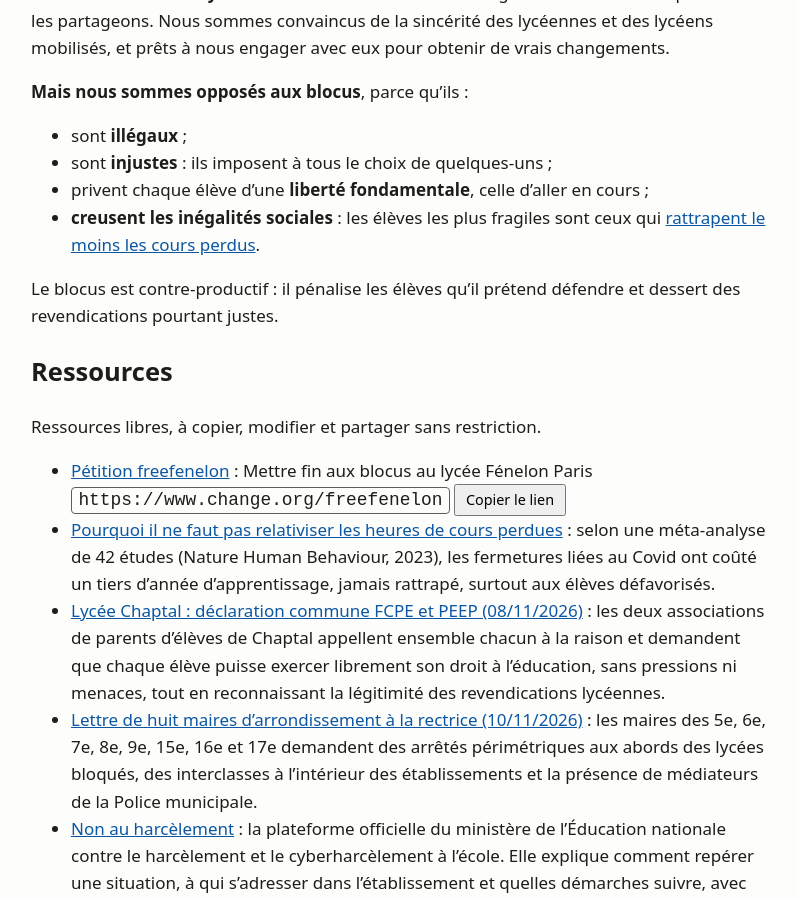
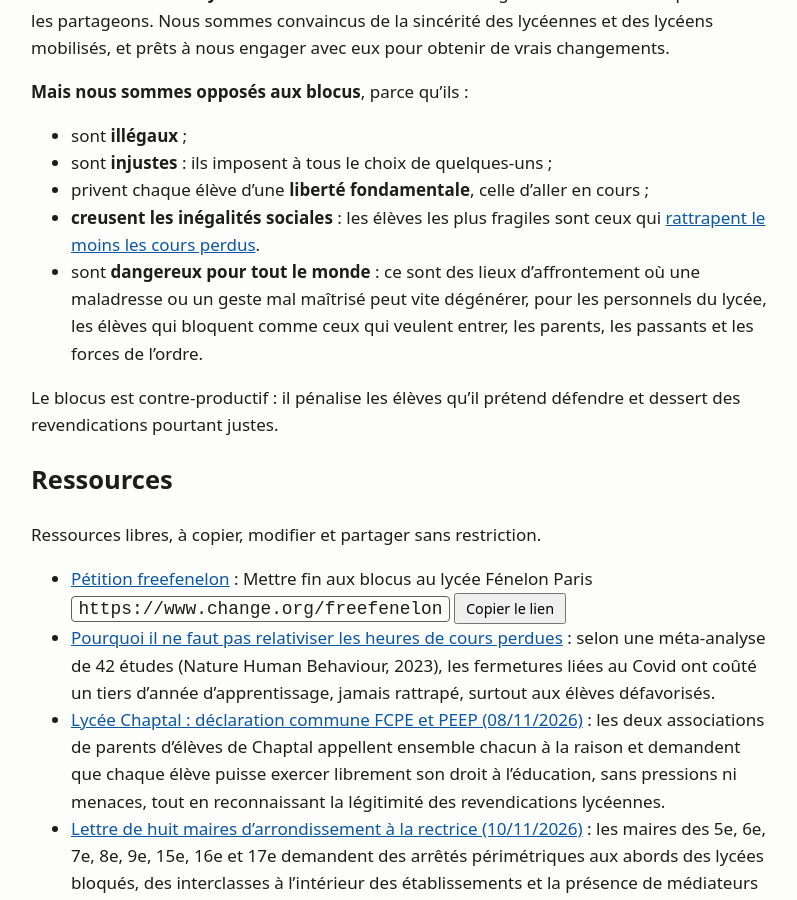
Before and after one commit to 4nf8hvwvry-collab/freefenelon, a Jekyll site: the page built from site/index.md, in a window 1280 px wide and 900 px high, scrolled down 373 px. Shown: the whole window, without its empty margins (241-1038 px from the left). Built offline with Jekyll 4.4.1, drawn with Linux system fonts in a browser that asks for light colours; our own code applies the rules of GitHub Pages for plain Markdown files.

Commit message:
Accueil : les blocus sont dangereux pour tous
Co-Authored-By: Claude Opus 5.5 <noreply@anthropic.com>

```diff
--- a/site/index.md
+++ b/site/index.md
@@ -23,6 +23,7 @@ Nous sommes un collectif composé **exclusivement de parents d'élèves du lycé
 - sont **injustes** : ils imposent à tous le choix de quelques-uns ;
 - privent chaque élève d'une **liberté fondamentale**, celle d'aller en cours ;
 - **creusent les inégalités sociales** : les élèves les plus fragiles sont ceux qui [rattrapent le moins les cours perdus](heures-de-cours-perdues.html).
+- sont **dangereux pour tout le monde** : ce sont des lieux d'affrontement où une maladresse ou un geste mal maîtrisé peut vite dégénérer, pour les personnels du lycée, les élèves qui bloquent comme ceux qui veulent entrer, les parents, les passants et les forces de l'ordre.
 
 Le blocus est contre-productif : il pénalise les élèves qu'il prétend défendre et dessert des revendications pourtant justes.
 
```
